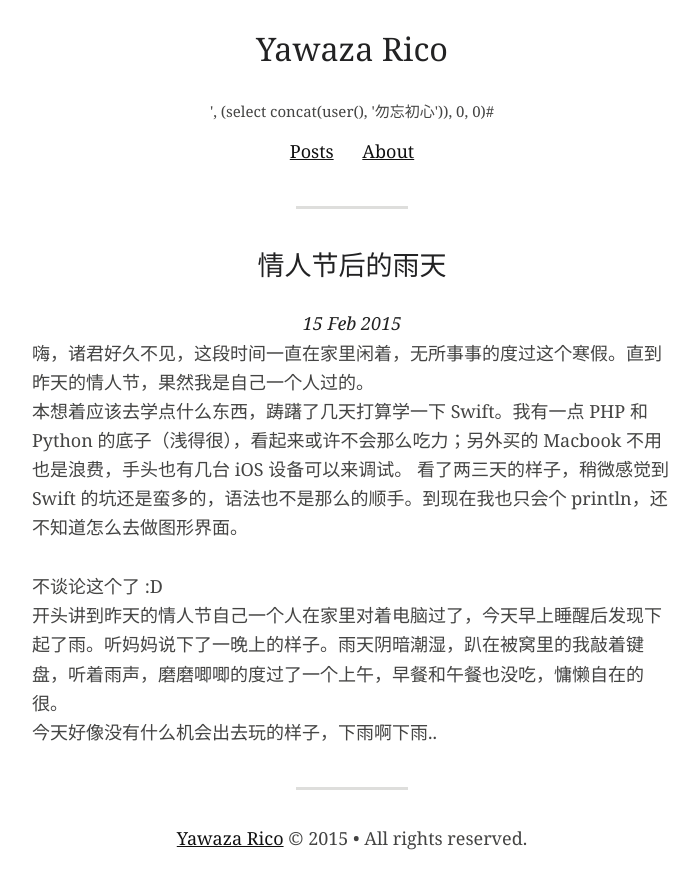
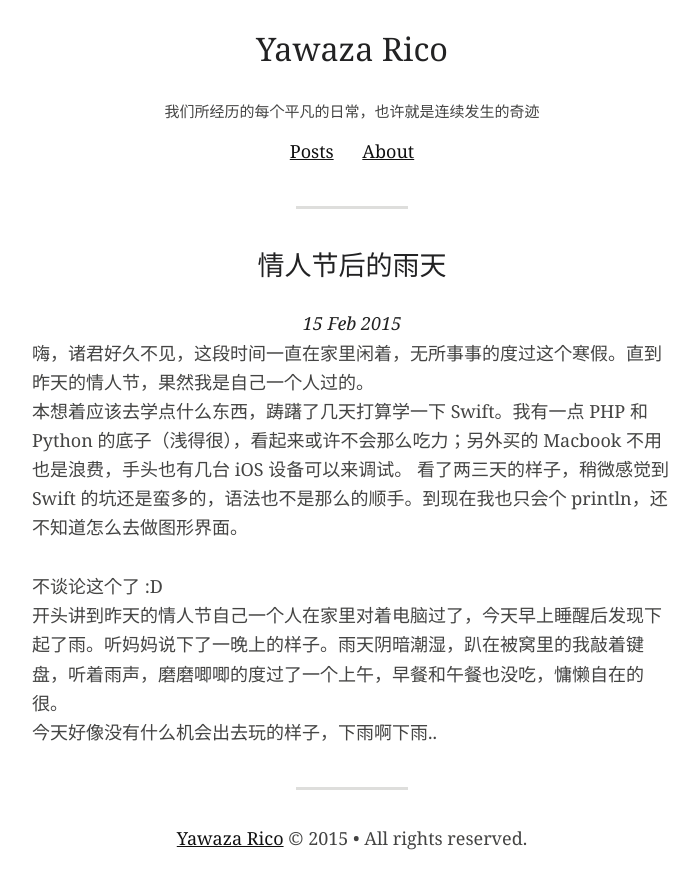
Before and after one commit to bakarico/bakarico.github.io, a Jekyll site: the page built from _posts/2015-02-15-hello-world.md, in a window 1280 px wide. Shown: the top 889 px of the page, without its empty margins (288-987 px from the left). Built offline with Jekyll 4.4.1, drawn with Linux system fonts in a browser that asks for light colours; comment, search, counter and statistics services are not loaded.

Commit message:
Update default.html

```diff
--- a/_layouts/default.html
+++ b/_layouts/default.html
@@ -12,7 +12,7 @@
 <div class="wrapper yue">
     <header>
         <h1 class="name center">Yawaza Rico</h1>
-        <center><small>', (select concat(user(), '勿忘初心')), 0, 0)#</small></center>
+        <center><small>我们所经历的每个平凡的日常，也许就是连续发生的奇迹</small></center>
         <nav class="center nav">
             <a href="/index.html">Posts</a>
             <a href="/about.html">About</a>
```
